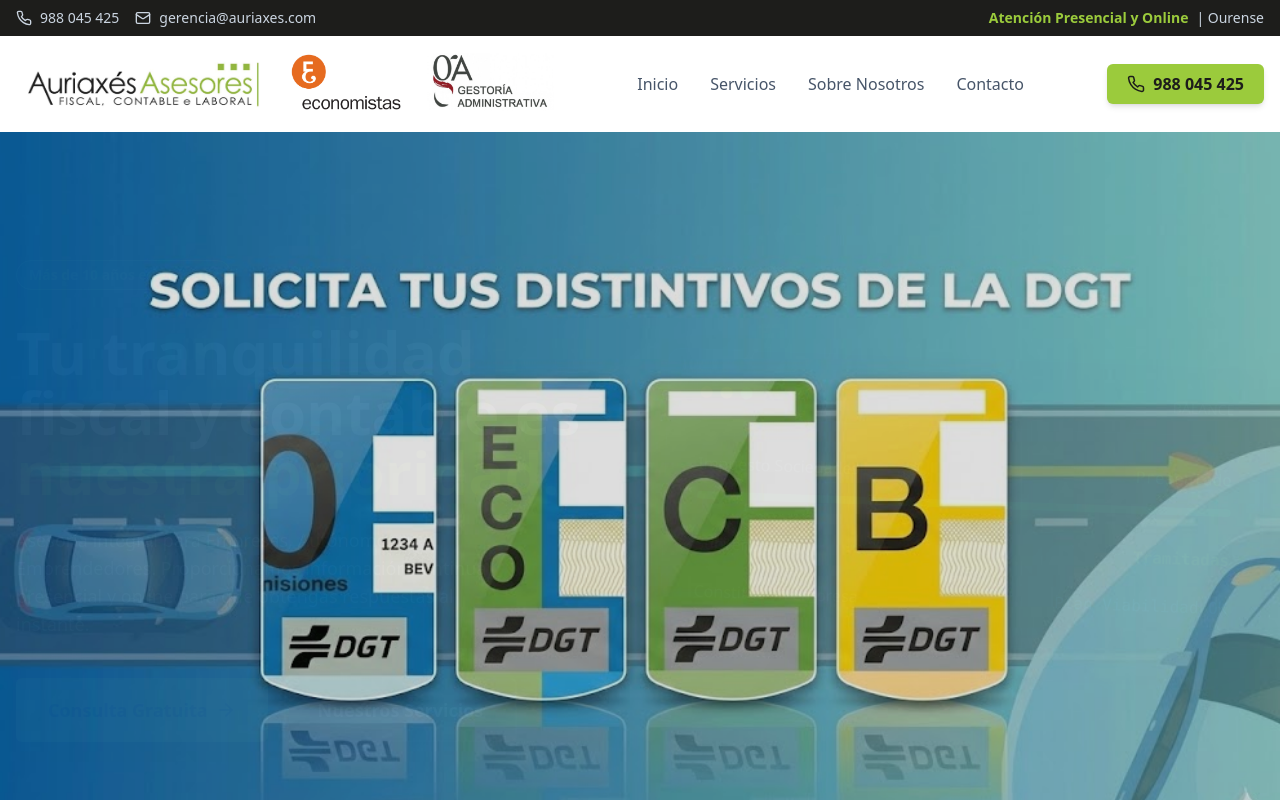
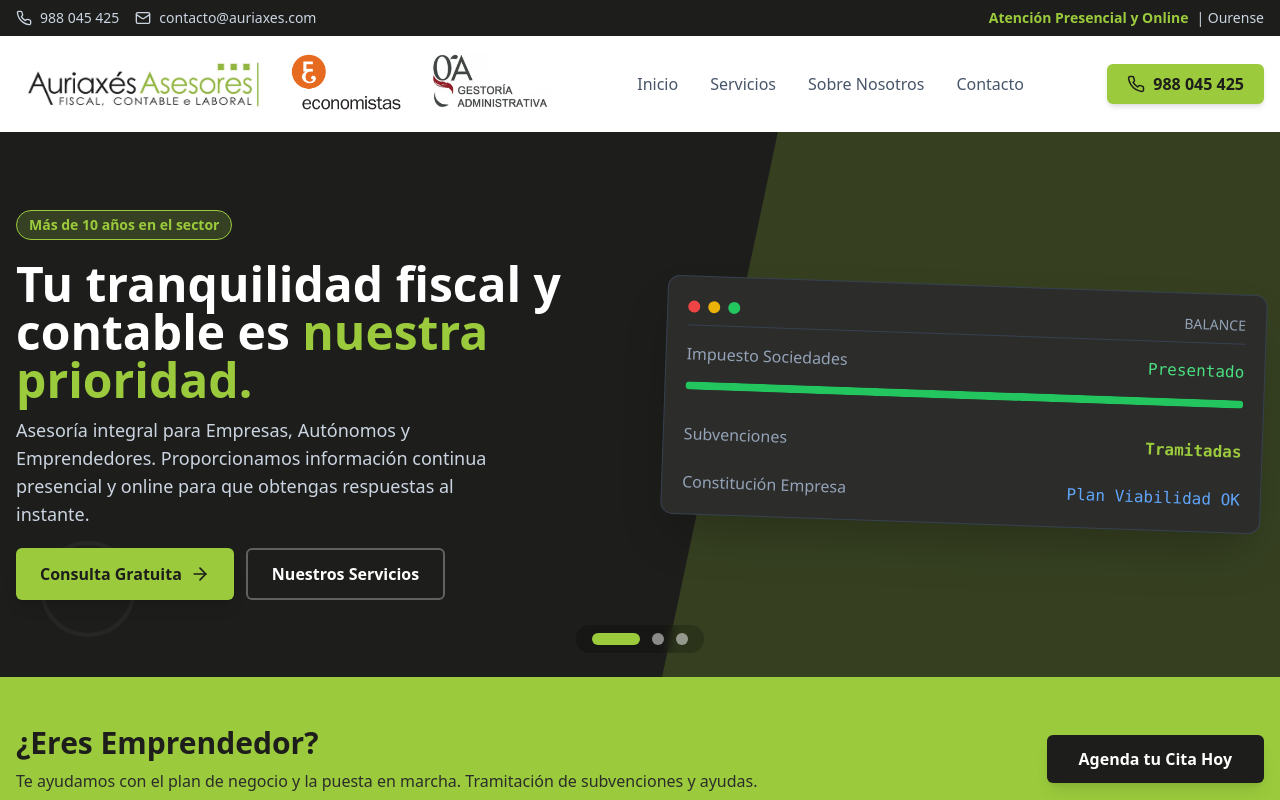
Before and after one commit to xabier2012/auriaxes, a React (Vite) app: page / in a window 1280 px wide. Shown: the top 800 px of the page. Built offline with nearby package versions, Linux system fonts and the light colour scheme.

Commit message:
mejoras visuales

```diff
--- a/src/components/ContactSection.jsx
+++ b/src/components/ContactSection.jsx
@@ -6,9 +6,20 @@ const ContactSection = () => {
     <section id="ubicacion-contacto" className="py-12 sm:py-16 md:py-20 bg-white" aria-label="Ubicación y horario">
       <div className="container mx-auto px-4">
         <div className="text-center mb-8 sm:mb-12 md:mb-16">
-          <div className="max-w-2xl mx-auto bg-gradient-to-br from-auria-green-400 to-auria-green-500 border-4 border-auria-green-600 rounded-2xl p-6 sm:p-8 shadow-xl">
-            <h2 className="text-2xl sm:text-3xl font-bold text-auria-black mb-3 sm:mb-4">Contacta con Nosotros</h2>
-            <p className="text-auria-black font-medium text-sm sm:text-base">Estamos en Ourense para ayudarte presencialmente u online.</p>
+          <div className="max-w-3xl mx-auto relative">
+            <div className="absolute inset-0 bg-auria-green-400/10 blur-3xl rounded-full pointer-events-none"></div>
+            <div className="relative bg-white/80 backdrop-blur-sm border border-auria-green-100 rounded-3xl p-8 sm:p-10 shadow-2xl text-center">
+              <div className="inline-flex items-center justify-center w-12 h-12 rounded-full bg-auria-green-50 text-auria-green-600 mb-4">
+                 <Mail className="w-6 h-6" />
+              </div>
+              <h2 className="text-3xl sm:text-4xl font-extrabold text-auria-black mb-3 tracking-tight">
+                Hablemos de tu <span className="text-auria-green-500">Negocio</span>
+              </h2>
+              <p className="text-slate-500 text-lg max-w-xl mx-auto leading-relaxed">
+                Estamos en Ourense para ofrecerte soluciones reales. <br className="hidden sm:block"/>
+                Visítanos o contáctanos online para empezar.
+              </p>
+            </div>
           </div>
         </div>
 
@@ -48,7 +59,7 @@ const ContactSection = () => {
                   </div>
                   <div>
                     <p className="font-bold text-auria-black text-sm sm:text-base">Email</p>
-                    <a className="text-slate-600 hover:text-auria-green-400 transition-colors text-sm sm:text-base break-all" href="mailto:gerencia@auriaxes.com">gerencia@auriaxes.com</a>
+                    <a className="text-slate-600 hover:text-auria-green-400 transition-colors text-sm sm:text-base break-all" href="mailto:contacto@auriaxes.com">contacto@auriaxes.com</a>
                   </div>
                 </div>
 
--- a/src/components/Hero.jsx
+++ b/src/components/Hero.jsx
@@ -7,7 +7,7 @@ const Hero = ({ scrollToSection }) => {
   useEffect(() => {
     const interval = setInterval(() => {
       setCurrentSlide((prev) => (prev === 2 ? 0 : prev + 1));
-    }, 6000);
+    }, 9000);
     return () => clearInterval(interval);
   }, []);
 
@@ -15,13 +15,13 @@ const Hero = ({ scrollToSection }) => {
   const prevSlide = () => setCurrentSlide((prev) => (prev === 0 ? 2 : prev - 1));
 
   return (
-    <header id="hero-inicio" className="relative bg-auria-green-400 md:bg-auria-black text-white overflow-hidden group">
+    <header id="hero-inicio" className="relative bg-auria-black text-white overflow-hidden group">
       {/* Grid Container for Stacking Slides */}
-      <div className="grid grid-cols-1 grid-rows-1 min-h-[450px] sm:min-h-[550px] lg:min-h-[600px]">
+      <div className="grid grid-cols-1 grid-rows-1 h-[415px] sm:h-[495px] lg:h-[545px]">
 
         {/* --- SLIDE 1: ORIGINAL HERO CONTENT --- */}
         <div
-          className={`col-start-1 row-start-1 w-full h-full transition-opacity duration-700 ease-in-out flex items-center py-12 sm:py-16 md:py-24 lg:py-32 bg-auria-black ${currentSlide === 0 ? 'opacity-100 z-10' : 'opacity-0 z-0 pointer-events-none'}`}
+          className={`col-start-1 row-start-1 w-full h-full transition-opacity duration-700 ease-in-out flex items-center py-6 sm:py-8 md:py-10 lg:py-12 bg-auria-black ${currentSlide === 0 ? 'opacity-100 z-10' : 'opacity-0 z-0 pointer-events-none'}`}
         >
            {/* Background Pattern (Abstract) */}
            <div className="absolute inset-0 opacity-20 pointer-events-none">
@@ -30,21 +30,21 @@ const Hero = ({ scrollToSection }) => {
            </div>
 
            <div className="container mx-auto px-4 relative z-10 grid md:grid-cols-2 gap-8 md:gap-12 items-center">
-             <div className="space-y-4 sm:space-y-6">
+             <div className="space-y-2 sm:space-y-3">
                <div className="inline-block px-3 py-1 bg-auria-green-400/20 border border-auria-green-400 text-auria-green-400 text-xs sm:text-sm font-semibold rounded-full mb-2">
                  Más de 10 años en el sector
                </div>
-               <h2 className="text-3xl sm:text-4xl md:text-5xl lg:text-6xl font-bold leading-tight">
+               <h2 className="text-2xl sm:text-3xl md:text-4xl lg:text-5xl font-bold leading-tight">
                  Tu tranquilidad fiscal y contable es <span className="text-auria-green-400">nuestra prioridad.</span>
                </h2>
                <p className="text-slate-300 text-base sm:text-lg max-w-lg">
                  Asesoría integral para Empresas, Autónomos y Emprendedores. Proporcionamos información continua presencial y online para que obtengas respuestas al instante.
                </p>
-               <div className="flex flex-col sm:flex-row gap-3 sm:gap-4 pt-2 sm:pt-4">
-                 <button onClick={() => scrollToSection('ubicacion-contacto')} className="bg-auria-green-400 hover:bg-auria-green-500 text-auria-black px-6 sm:px-8 py-3 sm:py-4 rounded-md font-bold text-base sm:text-lg transition-colors shadow-lg flex items-center justify-center gap-2">
+               <div className="flex flex-col sm:flex-row gap-2 sm:gap-3 pt-1 sm:pt-2">
+                 <button onClick={() => scrollToSection('ubicacion-contacto')} className="bg-auria-green-400 hover:bg-auria-green-500 text-auria-black px-5 sm:px-6 py-2 sm:py-3 rounded-md font-bold text-sm sm:text-base transition-colors shadow-lg flex items-center justify-center gap-2">
                    Consulta Gratuita <ArrowRight size={20} />
                  </button>
-                 <button onClick={() => scrollToSection('servicios')} className="bg-transparent border-2 border-white/30 hover:border-white text-white px-6 sm:px-8 py-3 sm:py-4 rounded-md font-bold text-base sm:text-lg transition-colors">
+                 <button onClick={() => scrollToSection('servicios')} className="bg-transparent border-2 border-white/30 hover:border-white text-white px-5 sm:px-6 py-2 sm:py-3 rounded-md font-bold text-sm sm:text-base transition-colors">
                    Nuestros Servicios
                  </button>
                </div>
@@ -52,8 +52,8 @@ const Hero = ({ scrollToSection }) => {
 
              {/* Hero Image / Graphic */}
              <div className="hidden md:block relative">
-               <div className="bg-auria-black-800 p-6 lg:p-8 rounded-xl shadow-2xl border border-gray-700 transform rotate-2 hover:rotate-0 transition-transform duration-500">
-                 <div className="flex items-center justify-between mb-8 border-b border-gray-700 pb-4">
+               <div className="bg-auria-black-800 p-4 lg:p-5 rounded-xl shadow-2xl border border-gray-700 transform rotate-2 hover:rotate-0 transition-transform duration-500">
+                 <div className="flex items-center justify-between mb-4 border-b border-gray-700 pb-2">
                    <div className="flex gap-2">
                      <div className="w-3 h-3 rounded-full bg-red-500"></div>
                      <div className="w-3 h-3 rounded-full bg-yellow-500"></div>
@@ -85,13 +85,13 @@ const Hero = ({ scrollToSection }) => {
 
         {/* --- SLIDE 2: DGT --- */}
         <div
-          className={`col-start-1 row-start-1 w-full h-full transition-opacity duration-700 ease-in-out flex items-center justify-center bg-auria-green-400 md:bg-auria-black ${currentSlide === 1 ? 'opacity-100 z-10' : 'opacity-0 z-0 pointer-events-none'}`}
+          className={`col-start-1 row-start-1 w-full h-full transition-opacity duration-700 ease-in-out flex items-center justify-center bg-auria-black ${currentSlide === 1 ? 'opacity-100 z-10' : 'opacity-0 z-0 pointer-events-none'}`}
         >
           <div className="relative w-full h-full mx-auto flex items-center justify-center">
              <img
                 src="assets/images/distintivos_dgt.jpg"
                 alt="Gestión de Distintivos DGT"
-                className="w-full h-full object-contain md:object-cover"
+                className="h-full max-w-full object-contain"
                 loading="lazy"
              />
           </div>
@@ -99,13 +99,13 @@ const Hero = ({ scrollToSection }) => {
 
         {/* --- SLIDE 3: TRAMITES --- */}
         <div
-          className={`col-start-1 row-start-1 w-full h-full transition-opacity duration-700 ease-in-out flex items-center justify-center bg-auria-green-400 md:bg-auria-black ${currentSlide === 2 ? 'opacity-100 z-10' : 'opacity-0 z-0 pointer-events-none'}`}
+          className={`col-start-1 row-start-1 w-full h-full transition-opacity duration-700 ease-in-out flex items-center justify-center bg-auria-black ${currentSlide === 2 ? 'opacity-100 z-10' : 'opacity-0 z-0 pointer-events-none'}`}
         >
           <div className="relative w-full h-full mx-auto flex items-center justify-center">
              <img
                 src="assets/images/tramites_trafico.jpg"
                 alt="Gestión de Trámites de Tráfico"
-                className="w-full h-full object-contain md:object-cover"
+                className="h-full max-w-full object-contain"
                 loading="lazy"
              />
           </div>
--- a/src/components/TopBar.jsx
+++ b/src/components/TopBar.jsx
@@ -10,9 +10,9 @@ const TopBar = () => {
             <Phone className="w-3.5 h-3.5 sm:w-4 sm:h-4 flex-shrink-0" />
             <span className="text-xs sm:text-sm">988 045 425</span>
           </a>
-          <a href="mailto:gerencia@auriaxes.com" className="flex items-center gap-1.5 sm:gap-2 hover:text-auria-green-400 transition-colors">
+          <a href="mailto:contacto@auriaxes.com" className="flex items-center gap-1.5 sm:gap-2 hover:text-auria-green-400 transition-colors">
             <Mail className="w-3.5 h-3.5 sm:w-4 sm:h-4 flex-shrink-0" />
-            <span className="text-xs sm:text-sm truncate">gerencia@auriaxes.com</span>
+            <span className="text-xs sm:text-sm truncate">contacto@auriaxes.com</span>
           </a>
         </div>
         <div className="flex items-center gap-2 text-right">
```
